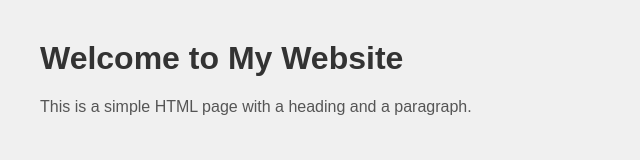
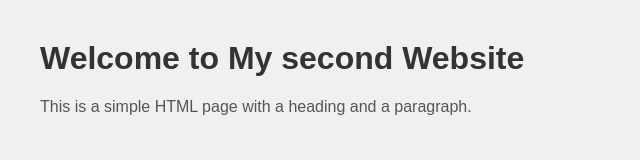
Before and after one commit to sobithaBaskaran/seconddemo, a plain HTML site: page index.html in a window 1280 px wide. Shown: the whole page, without its empty margins (0-640 px from the left). Drawn offline with Linux system fonts and the light colour scheme.

Commit message:
Update index.html

```diff
--- a/index.html
+++ b/index.html
@@ -18,7 +18,7 @@
     </style>
 </head>
 <body>
-    <h1>Welcome to My Website</h1>
+    <h1>Welcome to My second Website</h1>
     <p>This is a simple HTML page with a heading and a paragraph.</p>
 </body>
 </html>
```
